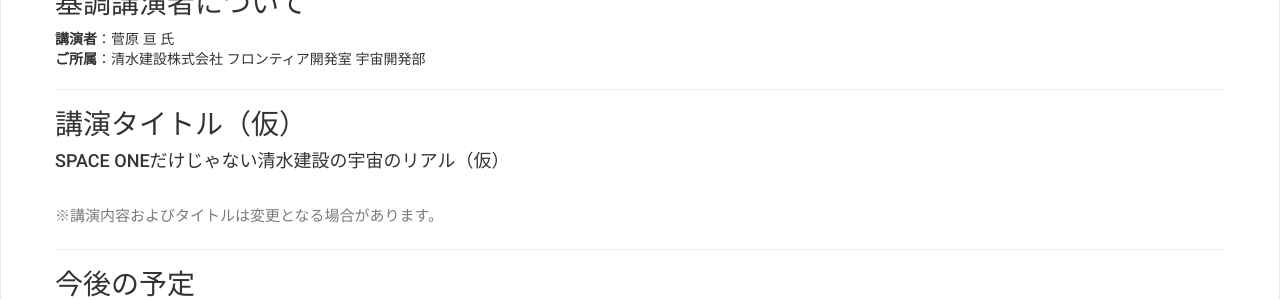
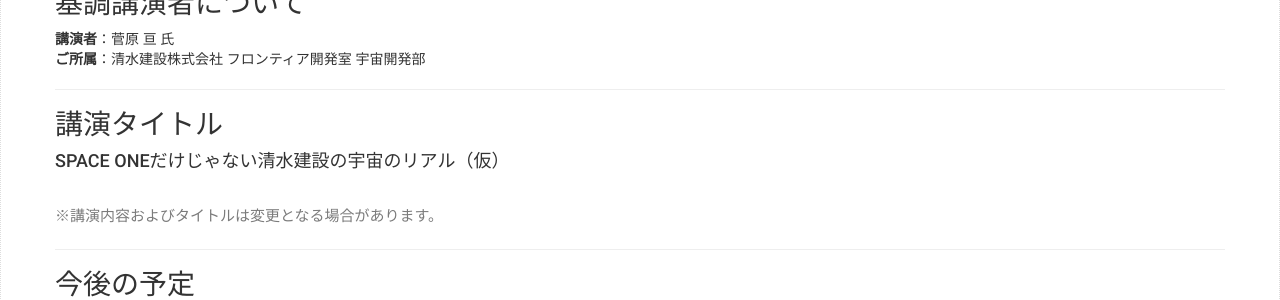
Before and after one commit to space-apps-kushimoto/space-apps-kushimoto.github.io, a Jekyll site: the page built from _posts/2025-09-13-keynote.md, in a window 1280 px wide and 900 px high. Shown: the part 448-748 px from the top of the window. Built offline with Jekyll 4.4.1, drawn with Linux system fonts in a browser that asks for light colours; nearby versions of some CDN libraries; some web fonts are replaced; a script that is not in the unit is left out.

Commit message:
Update 2025-09-13-keynote.md

```diff
--- a/_posts/2025-09-13-keynote.md
+++ b/_posts/2025-09-13-keynote.md
@@ -17,7 +17,7 @@
 
 ---
 
-### 講演タイトル（仮）
+### 講演タイトル
 
 #### SPACE ONEだけじゃない清水建設の宇宙のリアル（仮）
 
```
